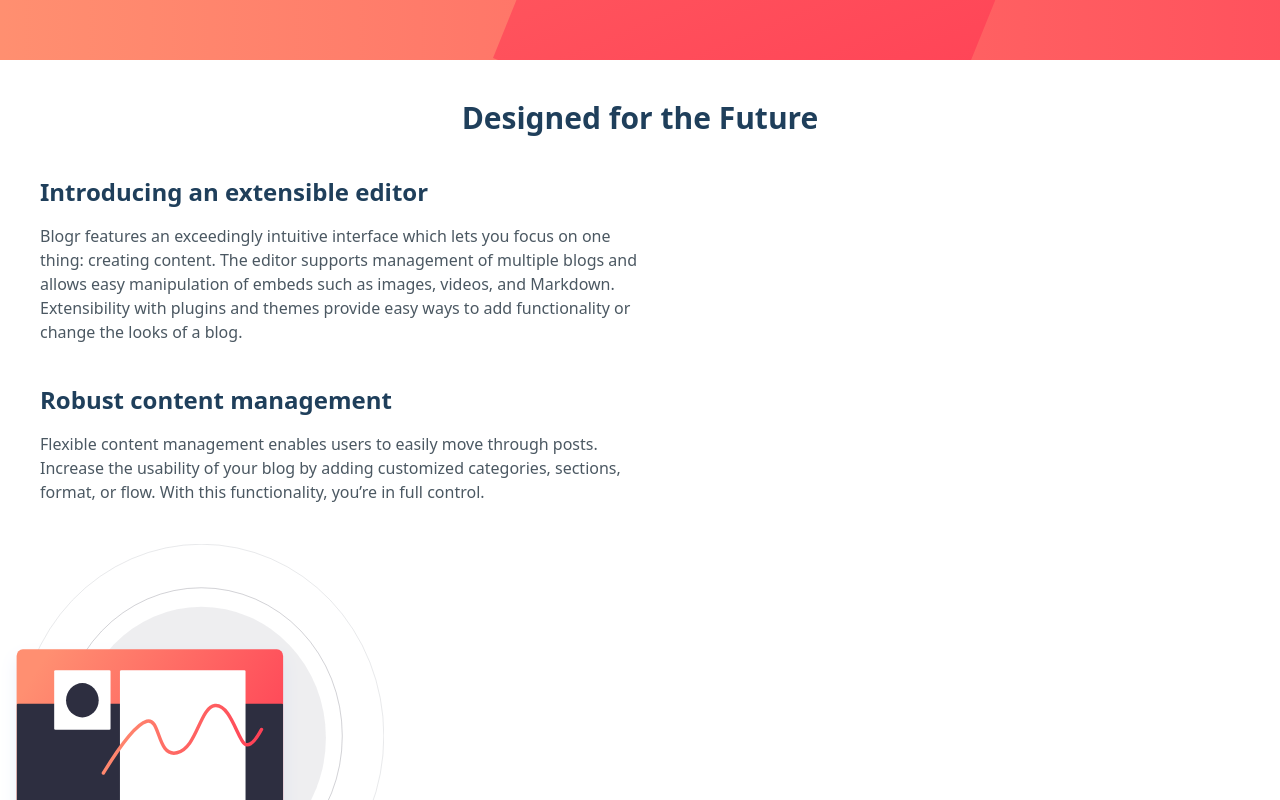
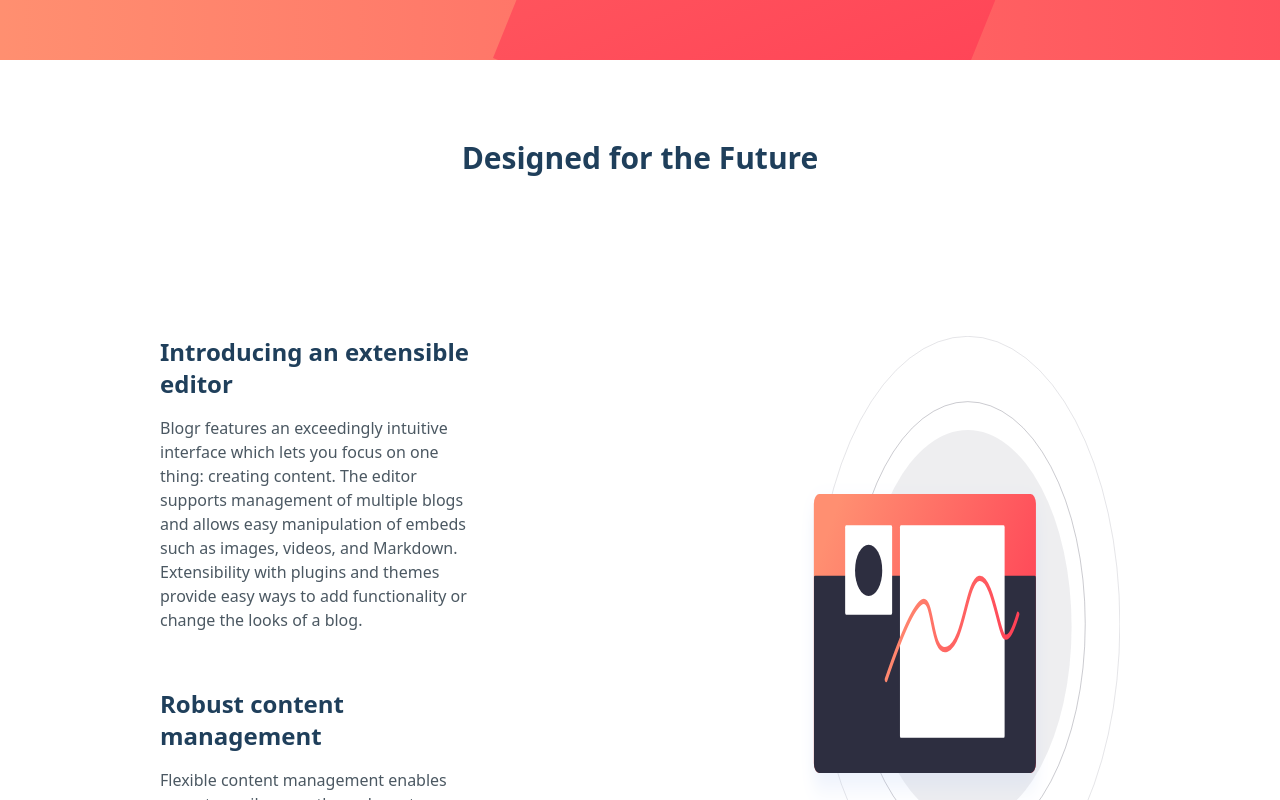
Before and after one commit to lavollmer/blogr-landingpage-lauradev, a React (Vite) app: page / in a window 1280 px wide. Shown: the part 500-1300 px from the top of the page. Built offline with nearby package versions, Linux system fonts and the light colour scheme.

Commit message:
updatinng the future component in the body area

```diff
--- a/src/components/Future.tsx
+++ b/src/components/Future.tsx
@@ -3,14 +3,14 @@ import Editor from "../assets/illustration-editor-desktop.svg";
 
 const Future = () => {
   return (
-    <div className="flex flex-col text-overpass z-10">
-      <div className="flex flex-row justify-center text-center pt-10">
+    <div className="flex flex-col text-ubuntu z-10">
+      <div className="flex flex-row justify-center text-center pt-20">
         <h1 className="flex flex-row justify-center text-very-dark-blue font-bold text-center text-3xl">
           Designed for the Future
         </h1>
       </div>
-      <div className="flex flex-row grid grid-cols-2 p-10">
-        <div>
+      <div className="flex flex-row grid grid-cols-2">
+        <div className="flex flex-col space-y-4 p-40">
           <div className="flex flex-col text-left space-y-4">
             <h2 className="font-bold text-very-dark-blue text-2xl">
               Introducing an extensible editor
@@ -36,9 +36,9 @@ const Future = () => {
             </p>
           </div>
         </div>
-      </div>
-      <div>
-        <img src={Editor} alt="Editor" className="h-96 w-96" />
+        <div className="flex flex-row justify-center p-40">
+          <img src={Editor} alt="Editor" />
+        </div>
       </div>
     </div>
   );
```
